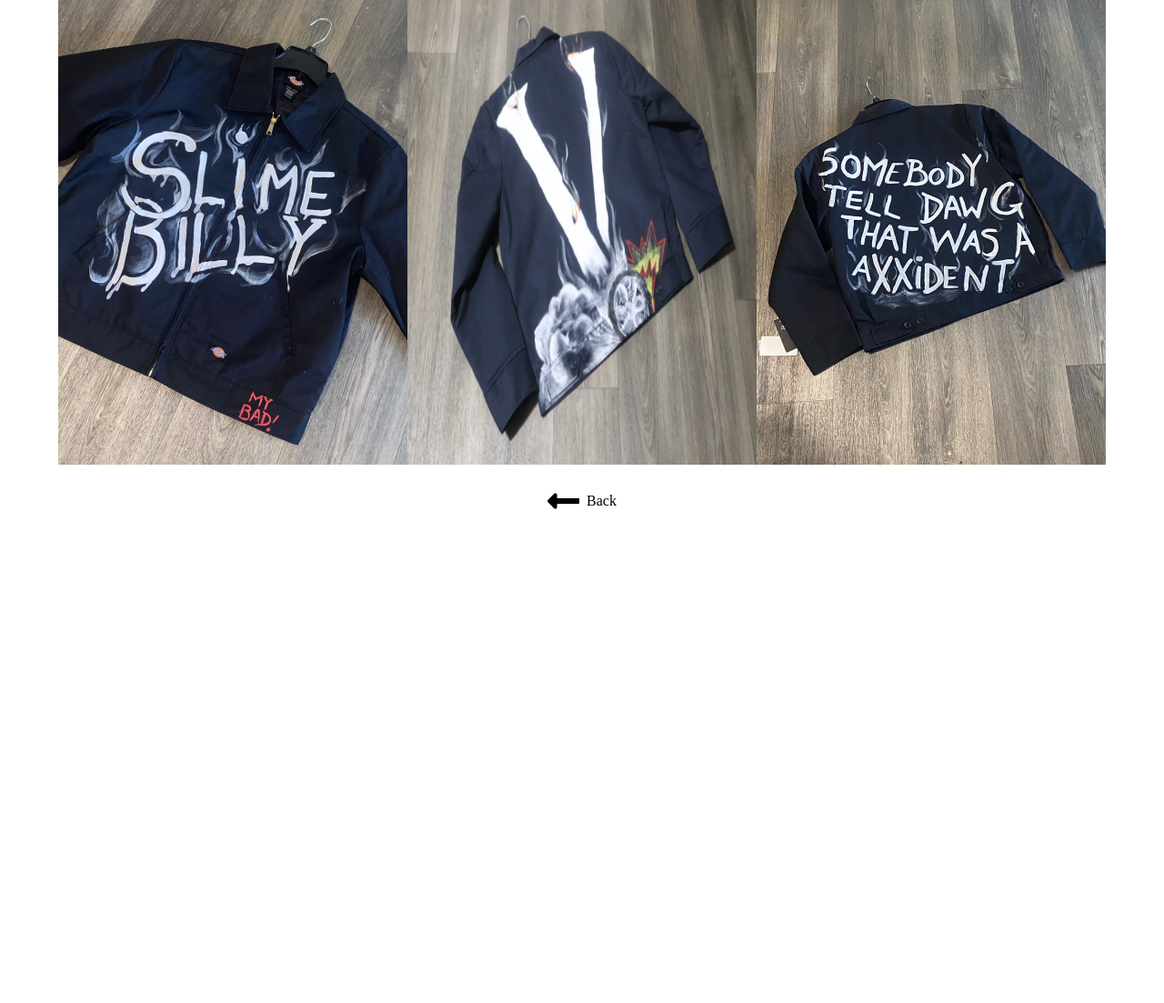
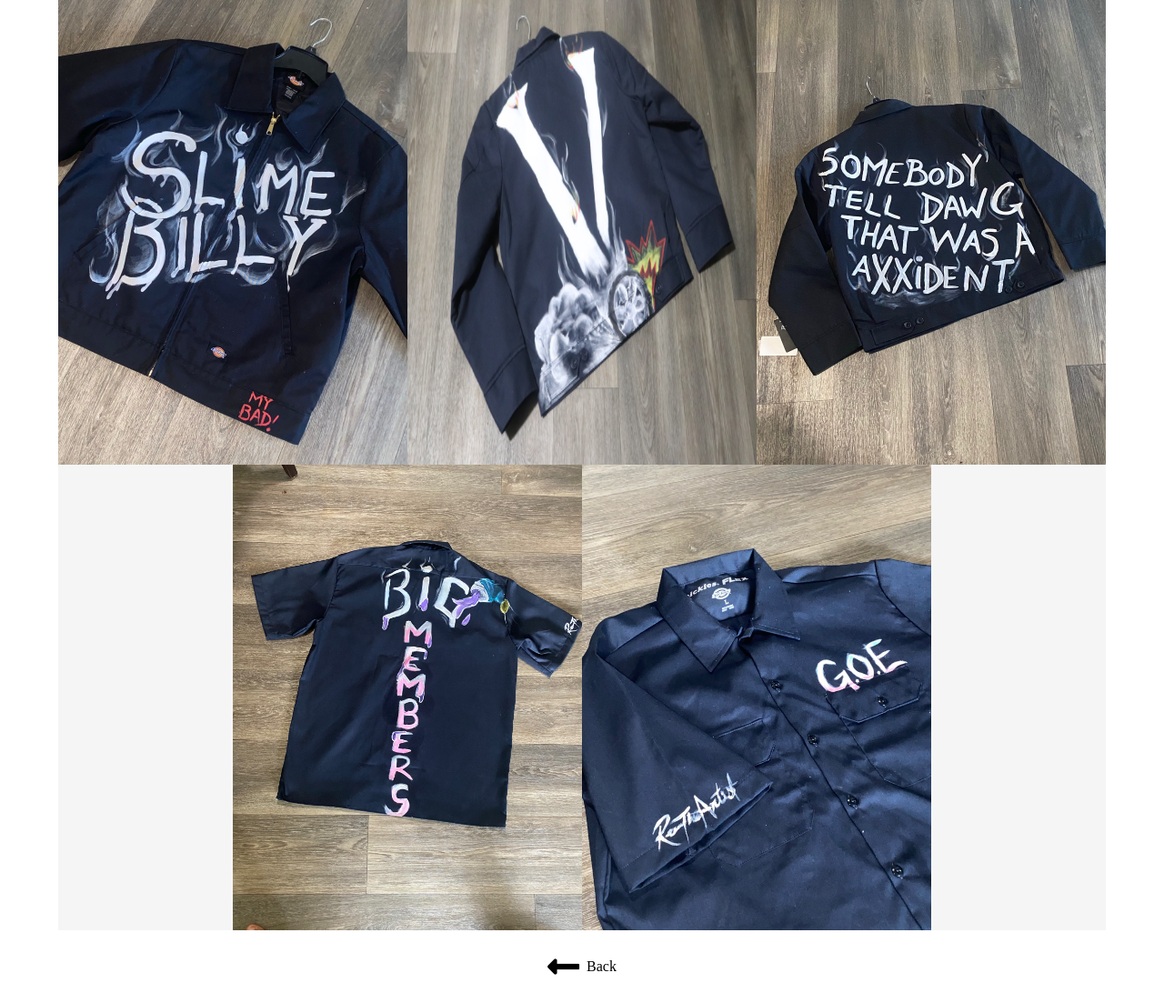
Before and after one commit to Marquessmalley/rewlonChambers, a Node server app: page /art in a window 1280 px wide. Shown: the part 1935-3038 px from the top of the page at 91% size. Before the commit the page ends 2495 px from the top, so only its background shows below. Run offline with Node 20, Linux system fonts and the light colour scheme; some libraries are stand-ins or nearby versions.

Commit message:
updated couple pages

```diff
--- a/public/css/main.css
+++ b/public/css/main.css
@@ -96,6 +96,8 @@ body {
   font-family: "Abril Fatface", cursive;
   text-align: center;
   text-align: justify;
+  justify-content: space-around;
+  align-items: center;
 }
 .hero-head p {
   margin-top: 1rem;
@@ -262,7 +264,8 @@ progress[value]::-webkit-progress-value {
 .group-1,
 .group-2,
 .group-3,
-.group-4 {
+.group-4,
+.group-5 {
   display: flex;
   justify-content: center;
   align-items: center;
@@ -437,7 +440,8 @@ footer h4 {
   .group-1,
   .group-2,
   .group-3,
-  .group-4 {
+  .group-4,
+  .group-5 {
     width: 50%;
   }
 }
--- a/server.js
+++ b/server.js
@@ -46,4 +46,3 @@ app.use("/art", genArtRouter);
 
 //LISTEN TO APP
 app.listen(process.env.PORT || 3000);
-console.log("hello");
--- a/views/art.ejs
+++ b/views/art.ejs
@@ -34,6 +34,11 @@
       <img class="gal-img10" src="img/art4.png" alt="" />
       <img class="gal-img11" src="img/art17.png" alt="" />
       <img class="gal-img12" src="img/art18.png" alt="" />
+    </div>
+
+    <div class="group-5">
+      <img class="gal-img13" src="img/clothe_1.png" alt="" />
+      <img class="gal-img14" src="img/clothe_2.png" alt="" />
     </div>
   </div>
   <div class="back-arrow">
--- a/views/mixtape.ejs
+++ b/views/mixtape.ejs
@@ -37,6 +37,11 @@
         <img class="mixImg" src="img/mix4.png" alt="" />
         <img class="mixImg" src="img/mixtape5.png" alt="" />
         <img class="mixImg mixImg6" src="img/mixtape6.png" alt="" />
+      </div>
+      <div>
+        <img class="mixImg" src="img/mix7.png" alt="" />
+        <img class="mixImg" src="img/mix8.png" alt="" />
+        <img class="mixImg" src="img/mix9.png" alt="" />
       </div>
     </div>
   </div>
```
Also changed, not shown: public/img/art19.png (added), public/img/clothe_1.png (added), public/img/clothe_2.png (added), public/img/logo1.png (added), public/img/logo2.png (added), public/img/logo3.png (added), public/img/logo4.png (added), public/img/mix10.png (added), public/img/mix7.png (added), public/img/mix8.png (added), public/img/mix9.png (added), public/img/skate.png (added).
